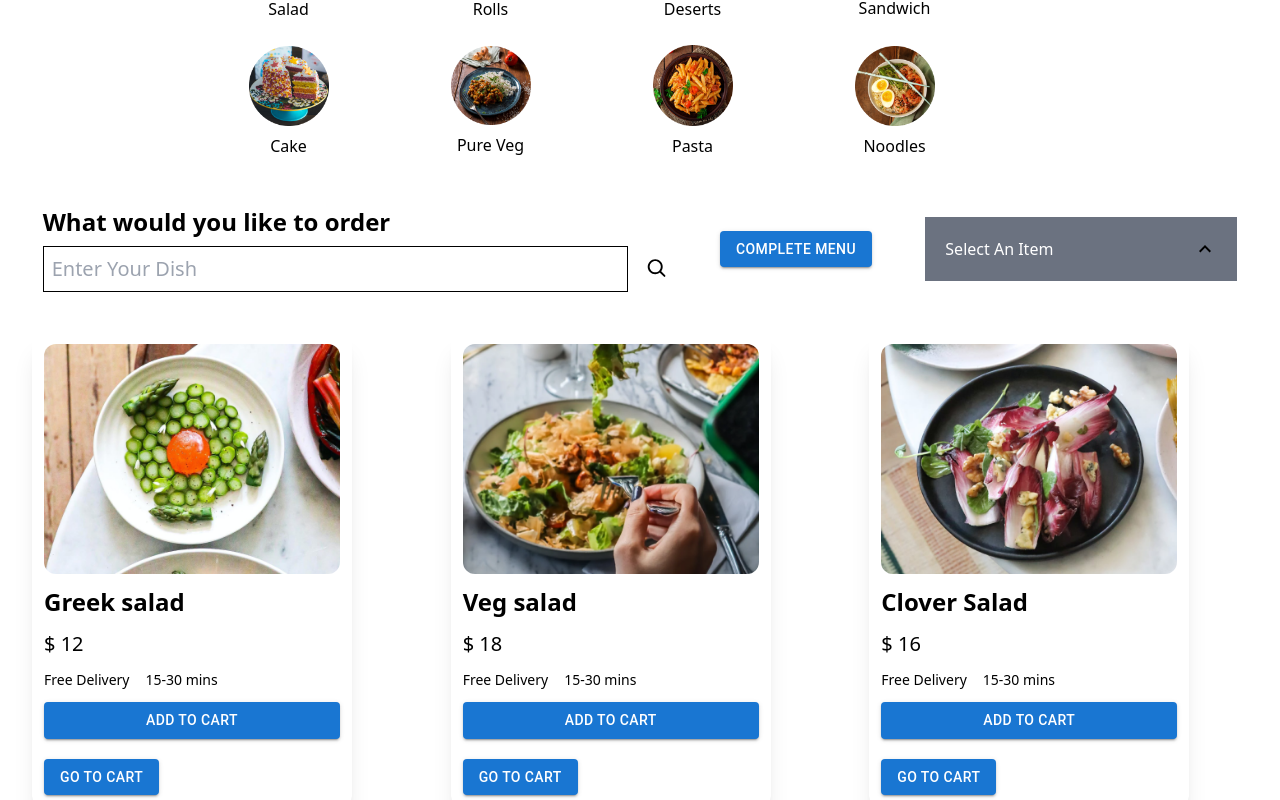
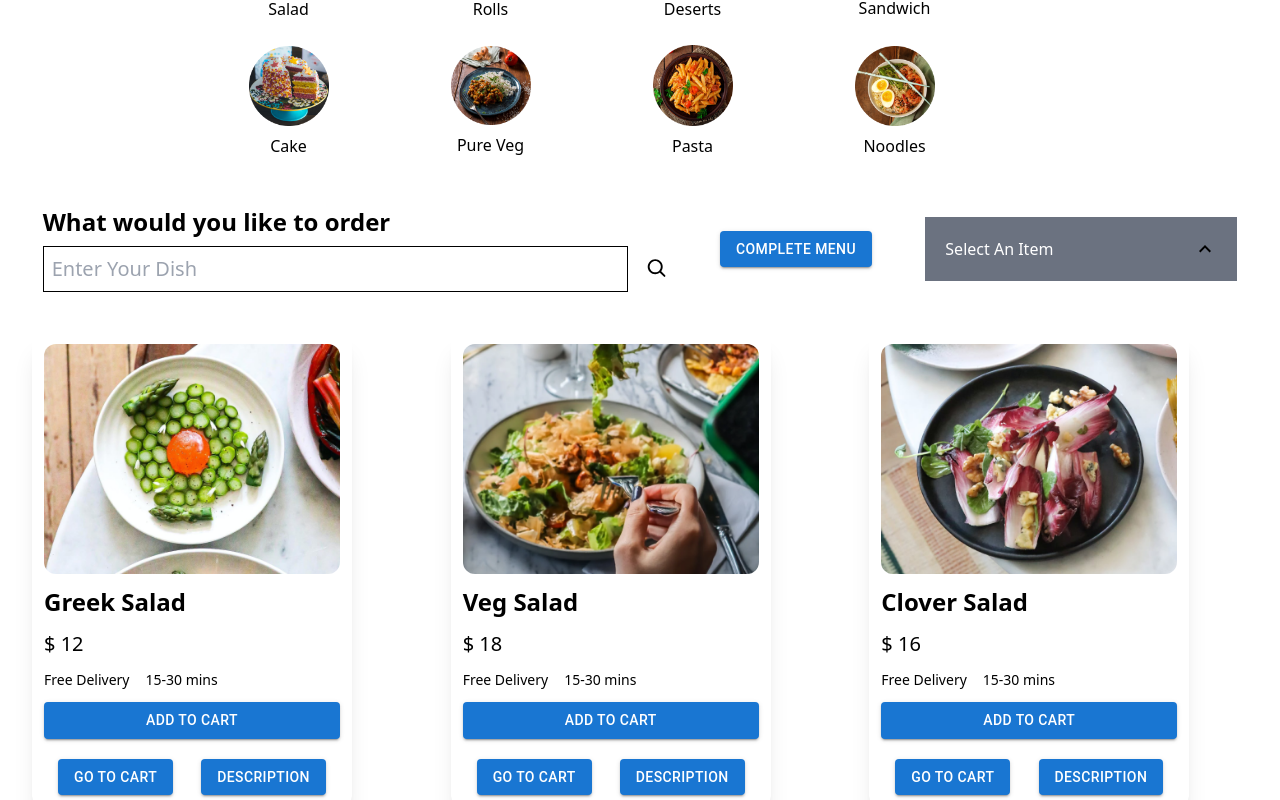
Before and after one commit to nvggupta/The-Indian-Taste, a React (Vite) app: page /menu in a window 1280 px wide. Shown: the part 220-1020 px from the top of the page. Built offline with nearby package versions, Linux system fonts and the light colour scheme.

Commit message:
description Change

```diff
--- a/src/App.jsx
+++ b/src/App.jsx
@@ -1,3 +1,4 @@
+import { useEffect, useRef, useState } from "react";
 import Cart from "./Components/Cart/Cart";
 import Header from "./Components/Header/Header";
 import Landing from "./Components/LandingPage/Landing";
@@ -6,24 +7,50 @@ import Menu from "./Components/Menu/Menu";
 import PageNoteFOund from "./Components/PageNoteFOund";
 import Signup from "./Components/Signup";
 import { BrowserRouter as Router, Route, Routes } from "react-router-dom";
+import { useSelector } from "react-redux";
+function App() {
+  const [showDesc, setShowDesc] = useState(false);
+  const values = useSelector((state) => state.Menu[3]);
+  const descShow = (isDesc) => {
+    console.log(isDesc);
+    setShowDesc(isDesc);
+  }
+  const showDescref = useRef();
 
-function App() {
+  useEffect(() => {
+    if (showDesc) {
+      showDescref.current.classList.add("blur-bg");
+
+    } else {
+      showDescref.current.classList.remove("blur-bg");
+    }
+  }, [showDesc]);
+
   return (
     <>
       <Router>
         <Header />
-        <Routes>
-          <Route path="/" element={<Landing />} />
-          <Route path="/login" element={<Login />}>
-
-
-          </Route>
-          <Route path="/signup" element={<Signup />}>
-          </Route>
-          <Route path="menu" element={<Menu />}></Route>
-          <Route path="/checkout" element={<Cart />}></Route>
-          <Route path="*" element={<PageNoteFOund/>}></Route>
-        </Routes>
+        <div className="" ref={showDescref}>
+          <Routes>
+            <Route path="/" element={<Landing />} />
+            <Route path="/login" element={<Login />} />
+            <Route path="/signup" element={<Signup />} />
+            <Route path="menu" element={<Menu descShow={descShow} />} />
+            <Route path="/checkout" element={<Cart />} />
+            <Route path="*" element={<PageNoteFOund />} />
+          </Routes>
+        </div>
+        {showDesc && (
+          <div className="backdrop" onClick={() => setShowDesc(false)}>
+            <div className="bg-white p-6 rounded-lg shadow-lg max-w-xs sm:max-w-sm md:max-w-md lg:max-w-lg">
+              <img src={values.pics} alt="Description" className="w-full h-48 object-cover rounded-t-lg" />
+              <div className="mt-4">
+                <h2 className="text-xl font-semibold text-gray-800">{values.name}</h2>
+                <p className="mt-2 text-gray-600">{values.desc}</p>
+              </div>
+            </div>
+          </div>
+        )}
       </Router>
     </>
   );
--- a/src/Assets/Food Del Frontend Assets/assets/assets.js
+++ b/src/Assets/Food Del Frontend Assets/assets/assets.js
@@ -117,299 +117,389 @@ export const menu_list = [
         menu_image: menu_8
     }]
 
-export const food_list = [
+export const  food_list = [
     {
         _id: "1",
-        name: "Greek salad",
+        name: "Greek Salad",
         image: food_1,
         price: 12,
-        description: "Food provides essential nutrients for overall health and well-being",
+        description: "A refreshing mix of cucumbers, tomatoes, olives, and feta cheese dressed with olive oil and herbs.",
         category: "Salad",
-        quantity:0,
-        totalPrice:0
+        quantity: 0,
+        totalPrice: 0,
+        isVegetarian: true,
+        isGlutenFree: true
     },
     {
         _id: "2",
-        name: "Veg salad",
+        name: "Veg Salad",
         image: food_2,
         price: 18,
-        description: "Food provides essential nutrients for overall health and well-being",
+        description: "A healthy combination of fresh vegetables including lettuce, carrots, and bell peppers, served with a tangy vinaigrette.",
         category: "Salad",
-        quantity:0,
-        totalPrice:0
-    }, {
+        quantity: 0,
+        totalPrice: 0,
+        isVegetarian: true,
+        isGlutenFree: true
+    },
+    {
         _id: "3",
         name: "Clover Salad",
         image: food_3,
         price: 16,
-        description: "Food provides essential nutrients for overall health and well-being",
+        description: "A vibrant salad with mixed greens, clover sprouts, avocado, and a light lemon dressing.",
         category: "Salad",
-        quantity:0,
-        totalPrice:0
-    }, {
+        quantity: 0,
+        totalPrice: 0,
+        isVegetarian: true,
+        isGlutenFree: true
+    },
+    {
         _id: "4",
         name: "Chicken Salad",
         image: food_4,
         price: 24,
-        description: "Food provides essential nutrients for overall health and well-being",
+        description: "Grilled chicken breast served on a bed of mixed greens with tomatoes, cucumbers, and a creamy ranch dressing.",
         category: "Salad",
-        quantity:0,
-        totalPrice:0
-    }, {
+        quantity: 0,
+        totalPrice: 0,
+        isVegetarian: false,
+        isGlutenFree: true
+    },
+    {
         _id: "5",
         name: "Lasagna Rolls",
         image: food_5,
         price: 14,
-        description: "Food provides essential nutrients for overall health and well-being",
+        description: "Rolled lasagna filled with ricotta cheese, spinach, and marinara sauce, topped with melted mozzarella.",
         category: "Rolls",
-        quantity:0,
-        totalPrice:0
-    }, {
+        quantity: 0,
+        totalPrice: 0,
+        isVegetarian: true,
+        isGlutenFree: false
+    },
+    {
         _id: "6",
         name: "Peri Peri Rolls",
         image: food_6,
         price: 12,
-        description: "Food provides essential nutrients for overall health and well-being",
+        description: "Spicy Peri Peri chicken wrapped in a soft tortilla, with fresh lettuce and a creamy sauce.",
         category: "Rolls",
-        quantity:0,
-        totalPrice:0
-    }, {
+        quantity: 0,
+        totalPrice: 0,
+        isVegetarian: false,
+        isGlutenFree: false
+    },
+    {
         _id: "7",
         name: "Chicken Rolls",
         image: food_7,
         price: 20,
-        description: "Food provides essential nutrients for overall health and well-being",
+        description: "Tender chicken strips with veggies, wrapped in a thin flatbread, and served with a tangy dip.",
         category: "Rolls",
-        quantity:0,
-        totalPrice:0
-    }, {
+        quantity: 0,
+        totalPrice: 0,
+        isVegetarian: false,
+        isGlutenFree: false
+    },
+    {
         _id: "8",
         name: "Veg Rolls",
         image: food_8,
         price: 15,
-        description: "Food provides essential nutrients for overall health and well-being",
+        description: "A delightful mix of grilled vegetables and paneer, rolled in a whole wheat flatbread.",
         category: "Rolls",
-        quantity:0,
-        totalPrice:0
-    }, {
+        quantity: 0,
+        totalPrice: 0,
+        isVegetarian: true,
+        isGlutenFree: false
+    },
+    {
         _id: "9",
         name: "Ripple Ice Cream",
         image: food_9,
         price: 14,
-        description: "Food provides essential nutrients for overall health and well-being",
-        category: "Deserts",
-        quantity:0,
-        totalPrice:0
-    }, {
+        description: "Creamy vanilla ice cream with ripples of rich chocolate fudge.",
+        category: "Desserts",
+        quantity: 0,
+        totalPrice: 0,
+        isVegetarian: true,
+        isGlutenFree: false
+    },
+    {
         _id: "10",
         name: "Fruit Ice Cream",
         image: food_10,
         price: 22,
-        description: "Food provides essential nutrients for overall health and well-being",
-        category: "Deserts",
-        quantity:0,
-        totalPrice:0
-    }, {
+        description: "A fruity delight made with real pieces of mango, strawberry, and pineapple blended into creamy ice cream.",
+        category: "Desserts",
+        quantity: 0,
+        totalPrice: 0,
+        isVegetarian: true,
+        isGlutenFree: false
+    },
+    {
         _id: "11",
         name: "Jar Ice Cream",
         image: food_11,
         price: 10,
-        description: "Food provides essential nutrients for overall health and well-being",
-        category: "Deserts",
-        quantity:0,
-        totalPrice:0
-    }, {
+        description: "Classic vanilla ice cream served in a convenient jar, perfect for on-the-go.",
+        category: "Desserts",
+        quantity: 0,
+        totalPrice: 0,
+        isVegetarian: true,
+        isGlutenFree: false
+    },
+    {
         _id: "12",
         name: "Vanilla Ice Cream",
         image: food_12,
         price: 12,
-        description: "Food provides essential nutrients for overall health and well-being",
-        category: "Deserts",
-        quantity:0,
-        totalPrice:0
+        description: "Smooth and creamy vanilla ice cream made from the finest vanilla beans.",
+        category: "Desserts",
+        quantity: 0,
+        totalPrice: 0,
+        isVegetarian: true,
+        isGlutenFree: false
     },
     {
         _id: "13",
         name: "Chicken Sandwich",
         image: food_13,
         price: 12,
-        description: "Food provides essential nutrients for overall health and well-being",
+        description: "Grilled chicken breast with lettuce, tomato, and mayo, served on a whole grain bun.",
         category: "Sandwich",
-        quantity:0,
-        totalPrice:0
+        quantity: 0,
+        totalPrice: 0,
+        isVegetarian: false,
+        isGlutenFree: false
     },
     {
         _id: "14",
         name: "Vegan Sandwich",
         image: food_14,
         price: 18,
-        description: "Food provides essential nutrients for overall health and well-being",
+        description: "A hearty sandwich filled with avocado, sprouts, cucumber, and hummus on whole grain bread.",
         category: "Sandwich",
-        quantity:0,
-        totalPrice:0
-    }, {
+        quantity: 0,
+        totalPrice: 0,
+        isVegetarian: true,
+        isGlutenFree: true
+    },
+    {
         _id: "15",
         name: "Grilled Sandwich",
         image: food_15,
         price: 16,
-        description: "Food provides essential nutrients for overall health and well-being",
+        description: "A classic grilled cheese sandwich with melted cheddar and mozzarella on sourdough bread.",
         category: "Sandwich",
-        quantity:0,
-        totalPrice:0
-    }, {
+        quantity: 0,
+        totalPrice: 0,
+        isVegetarian: true,
+        isGlutenFree: false
+    },
+    {
         _id: "16",
         name: "Bread Sandwich",
         image: food_16,
         price: 24,
-        description: "Food provides essential nutrients for overall health and well-being",
+        description: "Freshly baked bread with your choice of fillings, served with a side of chips.",
         category: "Sandwich",
-        quantity:0,
-        totalPrice:0
-    }, {
+        quantity: 0,
+        totalPrice: 0,
+        isVegetarian: true,
+        isGlutenFree: false
+    },
+    {
         _id: "17",
         name: "Cup Cake",
         image: food_17,
         price: 14,
-        description: "Food provides essential nutrients for overall health and well-being",
+        description: "A moist and fluffy cupcake topped with rich buttercream frosting.",
         category: "Cake",
-        quantity:0,
-        totalPrice:0
-    }, {
+        quantity: 0,
+        totalPrice: 0,
+        isVegetarian: true,
+        isGlutenFree: false
+    },
+    {
         _id: "18",
         name: "Vegan Cake",
         image: food_18,
         price: 12,
-        description: "Food provides essential nutrients for overall health and well-being",
+        description: "A delicious vegan cake made with almond flour and topped with a dairy-free frosting.",
         category: "Cake",
-        quantity:0,
-        totalPrice:0
-    }, {
+        quantity: 0,
+        totalPrice: 0,
+        isVegetarian: true,
+        isGlutenFree: true
+    },
+    {
         _id: "19",
         name: "Butterscotch Cake",
         image: food_19,
         price: 20,
-        description: "Food provides essential nutrients for overall health and well-being",
+        description: "A rich and moist butterscotch cake layered with creamy butterscotch frosting.",
         category: "Cake",
-        quantity:0,
-        totalPrice:0
-    }, {
+        quantity: 0,
+        totalPrice: 0,
+        isVegetarian: true,
+        isGlutenFree: false
+    },
+    {
         _id: "20",
         name: "Sliced Cake",
         image: food_20,
         price: 15,
-        description: "Food provides essential nutrients for overall health and well-being",
+        description: "A perfectly portioned slice of our signature cake, available in various flavors.",
         category: "Cake",
-        quantity:0,
-        totalPrice:0
-    }, {
+        quantity: 0,
+        totalPrice: 0,
+        isVegetarian: true,
+        isGlutenFree: false
+    },
+    {
         _id: "21",
-        name: "Garlic Mushroom ",
+        name: "Garlic Mushroom",
         image: food_21,
         price: 14,
-        description: "Food provides essential nutrients for overall health and well-being",
+        description: "Sautéed garlic mushrooms served with a sprinkle of fresh parsley.",
         category: "Pure Veg",
-        quantity:0,
-        totalPrice:0
-    }, {
+        quantity: 0,
+        totalPrice: 0,
+        isVegetarian: true,
+        isGlutenFree: true
+    },
+    {
         _id: "22",
         name: "Fried Cauliflower",
         image: food_22,
         price: 22,
-        description: "Food provides essential nutrients for overall health and well-being",
+        description: "Crispy fried cauliflower florets served with a tangy dipping sauce.",
         category: "Pure Veg",
-        quantity:0,
-        totalPrice:0
-    }, {
+        quantity: 0,
+        totalPrice: 0,
+        isVegetarian: true,
+        isGlutenFree: false
+    },
+    {
         _id: "23",
         name: "Mix Veg Pulao",
         image: food_23,
         price: 10,
-        description: "Food provides essential nutrients for overall health and well-being",
+        description: "A fragrant rice dish cooked with mixed vegetables and aromatic spices.",
         category: "Pure Veg",
-        quantity:0,
-        totalPrice:0
-    }, {
+        quantity: 0,
+        totalPrice: 0,
+        isVegetarian: true,
+        isGlutenFree: true
+    },
+    {
         _id: "24",
         name: "Rice Zucchini",
         image: food_24,
         price: 12,
-        description: "Food provides essential nutrients for overall health and well-being",
+        description: "A healthy and flavorful rice dish with sautéed zucchini and herbs.",
         category: "Pure Veg",
-        quantity:0,
-        totalPrice:0
+        quantity: 0,
+        totalPrice: 0,
+        isVegetarian: true,
+        isGlutenFree: true
     },
     {
         _id: "25",
         name: "Cheese Pasta",
         image: food_25,
         price: 12,
-        description: "Food provides essential nutrients for overall health and well-being",
+        description: "Creamy pasta with a rich cheese sauce, perfect for cheese lovers.",
         category: "Pasta",
-        quantity:0,
-        totalPrice:0
+        quantity: 0,
+        totalPrice: 0,
+        isVegetarian: true,
+        isGlutenFree: false
     },
     {
         _id: "26",
         name: "Tomato Pasta",
         image: food_26,
         price: 18,
-        description: "Food provides essential nutrients for overall health and well-being",
+        description: "Pasta tossed in a fresh and tangy tomato sauce, garnished with basil.",
         category: "Pasta",
-        quantity:0,
-        totalPrice:0
-    }, {
+        quantity: 0,
+        totalPrice: 0,
+        isVegetarian: true,
+        isGlutenFree: false
+    },
+    {
         _id: "27",
         name: "Creamy Pasta",
         image: food_27,
         price: 16,
-        description: "Food provides essential nutrients for overall health and well-being",
+        description: "Pasta in a rich and creamy white sauce, topped with parmesan cheese.",
         category: "Pasta",
-        quantity:0,
-        totalPrice:0
-    }, {
+        quantity: 0,
+        totalPrice: 0,
+        isVegetarian: true,
+        isGlutenFree: false
+    },
+    {
         _id: "28",
         name: "Chicken Pasta",
         image: food_28,
         price: 24,
-        description: "Food provides essential nutrients for overall health and well-being",
+        description: "Pasta with tender chicken pieces in a flavorful Alfredo sauce.",
         category: "Pasta",
-        quantity:0,
-        totalPrice:0
-    }, {
+        quantity: 0,
+        totalPrice: 0,
+        isVegetarian: false,
+        isGlutenFree: false
+    },
+    {
         _id: "29",
-        name: "Buttter Noodles",
+        name: "Butter Noodles",
         image: food_29,
         price: 14,
-        description: "Food provides essential nutrients for overall health and well-being",
+        description: "Simple and delicious noodles tossed in butter and herbs.",
         category: "Noodles",
-        quantity:0,
-        totalPrice:0
-    }, {
+        quantity: 0,
+        totalPrice: 0,
+        isVegetarian: true,
+        isGlutenFree: false
+    },
+    {
         _id: "30",
         name: "Veg Noodles",
         image: food_30,
         price: 12,
-        description: "Food provides essential nutrients for overall health and well-being",
+        description: "Stir-fried noodles with a mix of fresh vegetables and soy sauce.",
         category: "Noodles",
-        quantity:0,
-        totalPrice:0
-    }, {
+        quantity: 0,
+        totalPrice: 0,
+        isVegetarian: true,
+        isGlutenFree: false
+    },
+    {
         _id: "31",
         name: "Somen Noodles",
         image: food_31,
         price: 20,
-        description: "Food provides essential nutrients for overall health and well-being",
+        description: "Japanese-style noodles served with a light and savory broth.",
         category: "Noodles",
-        quantity:0,
-        totalPrice:0
-    }, {
+        quantity: 0,
+        totalPrice: 0,
+        isVegetarian: true,
+        isGlutenFree: false
+    },
+    {
         _id: "32",
         name: "Cooked Noodles",
         image: food_32,
         price: 15,
-        description: "Food provides essential nutrients for overall health and well-being",
+        description: "Noodles cooked to perfection with a blend of vegetables and spices.",
         category: "Noodles",
-        quantity:0,
-        totalPrice:0
+        quantity: 0,
+        totalPrice: 0,
+        isVegetarian: true,
+        isGlutenFree: false
     }
-]
+];
--- a/src/Components/Menu/Menu.jsx
+++ b/src/Components/Menu/Menu.jsx
@@ -6,22 +6,30 @@ import { useSelector } from "react-redux";
 import Button from "@mui/material/Button";
 import { useDispatch } from "react-redux";
 import { filterItmes } from "../MenuSlice/MenuSlice";
+import { useEffect, useRef, useState } from "react";
 
-function Menu() {
+function Menu({descShow }) {
   const Food = useSelector((state) => state.Menu[0].foodItems);
   const Menu = useSelector((state) => state.Menu[0].menu_list);
   const dispatch = useDispatch();
+
 
   return (
     <div className="flex flex-col items-center gap-10 mt-10 px-4">
       <div className="grid  grid-cols-4  justify-center items-center w-full max-w-[800px]  gap-2">
         {Menu.map((elem) => (
-          <MenuList key={elem.menu_name} name={elem.menu_name} pics={elem.menu_image} />
+          <MenuList
+            key={elem.menu_name}
+            name={elem.menu_name}
+            pics={elem.menu_image}
+          />
         ))}
       </div>
       <div className="w-full flex flex-col lg:flex-row justify-around items-center gap-6 lg:gap-0">
         <div className="flex flex-col w-full lg:w-1/2">
-          <h1 className="font-semibold text-2xl">What would you like to order</h1>
+          <h1 className="font-semibold text-2xl">
+            What would you like to order
+          </h1>
           <div className="flex items-center gap-4 mt-2">
             <input
               type="text"
@@ -32,7 +40,10 @@ function Menu() {
             <CgSearch className="text-2xl" />
           </div>
         </div>
-        <Button variant="contained" onClick={() => dispatch(filterItmes("reset"))}>
+        <Button
+          variant="contained"
+          onClick={() => dispatch(filterItmes("reset"))}
+        >
           Complete Menu
         </Button>
         <Dropdown />
@@ -46,6 +57,7 @@ function Menu() {
             pics={elem.image}
             price={elem.price}
             quantity={elem.quantity}
+            descShow={descShow}
           />
         ))}
       </div>
--- a/src/Components/Menu/MenuCard.jsx
+++ b/src/Components/Menu/MenuCard.jsx
@@ -1,11 +1,13 @@
 import Button from "@mui/material/Button";
 import { useDispatch } from "react-redux";
 import { Link } from "react-router-dom";
-import { increaseQuantity, decreaseQuantity } from "../MenuSlice/MenuSlice";
+import { increaseQuantity, decreaseQuantity,getDescription } from "../MenuSlice/MenuSlice";
 
-function MenuCard({ id, name, price, pics, quantity }) {
+function MenuCard({ id, name, price, pics, quantity,  descShow  }) {
   const dispatch = useDispatch();
+
   return (
+    <>
       <div className="flex flex-col justify-between p-3 rounded-xl shadow-xl w-full sm:w-80 bg-white">
         <div>
           <img className="rounded-xl w-full" src={pics} alt="pics" />
@@ -21,16 +23,23 @@ function MenuCard({ id, name, price, pics, quantity }) {
             {quantity !== 0 ? (
               <ADDItems id={id} quantity={quantity} />
             ) : (
-            <Button onClick={() => dispatch(increaseQuantity(id))} variant="contained">
+              <Button
+                onClick={() => dispatch(increaseQuantity(id))}
+                variant="contained"
+              >
                 Add To Cart
               </Button>
             )}
+            <div className="flex justify-around">
               <Link to={"/checkout"}>
                 <Button variant="contained">Go TO Cart</Button>
               </Link>
+              <Button variant="contained" onClick={()=>{dispatch(getDescription(id)); descShow(true)}}>Description</Button>
             </div>
           </div>
         </div>
+      </div>
+    </>
   );
 }
 
@@ -38,11 +47,17 @@ export function ADDItems({ quantity, id }) {
   const dispatch = useDispatch();
   return (
     <div className="flex justify-between items-center">
-      <Button onClick={() => dispatch(decreaseQuantity(id))} variant="contained">
+      <Button
+        onClick={() => dispatch(decreaseQuantity(id))}
+        variant="contained"
+      >
         Sub
       </Button>
       <p>{quantity}</p>
-      <Button onClick={() => dispatch(increaseQuantity(id))} variant="contained">
+      <Button
+        onClick={() => dispatch(increaseQuantity(id))}
+        variant="contained"
+      >
         Add
       </Button>
     </div>
--- a/src/Components/MenuSlice/MenuSlice.jsx
+++ b/src/Components/MenuSlice/MenuSlice.jsx
@@ -15,7 +15,13 @@ const initialState = [
   },
   [
 
-  ]
+  ],
+  {
+    pics: "",
+    name: "",
+    desc: "",
+    isShow: false
+  }
 ];
 
 export const MenuSlice = createSlice({
@@ -71,8 +77,16 @@ export const MenuSlice = createSlice({
       }
 
     },
+    getDescription: (state , action)=>{
+     const  items = state[0].foodItems.find((elem)=>elem._id===action.payload);
+     state[3].name = items.name;
+     state[3].desc = items.description;
+     state[3].pics = items.image
+     state[3].isShow = true;
+    }
+
   },
 });
 
-export const { filterItmes,selectItems,increaseQuantity,decreaseQuantity } = MenuSlice.actions;
+export const { filterItmes,selectItems,increaseQuantity,decreaseQuantity,getDescription } = MenuSlice.actions;
 export default MenuSlice.reducer;
```
Also changed, not shown: src/index.css (+16 -0 lines). Lines whose indentation alone changed are shown as unchanged.
